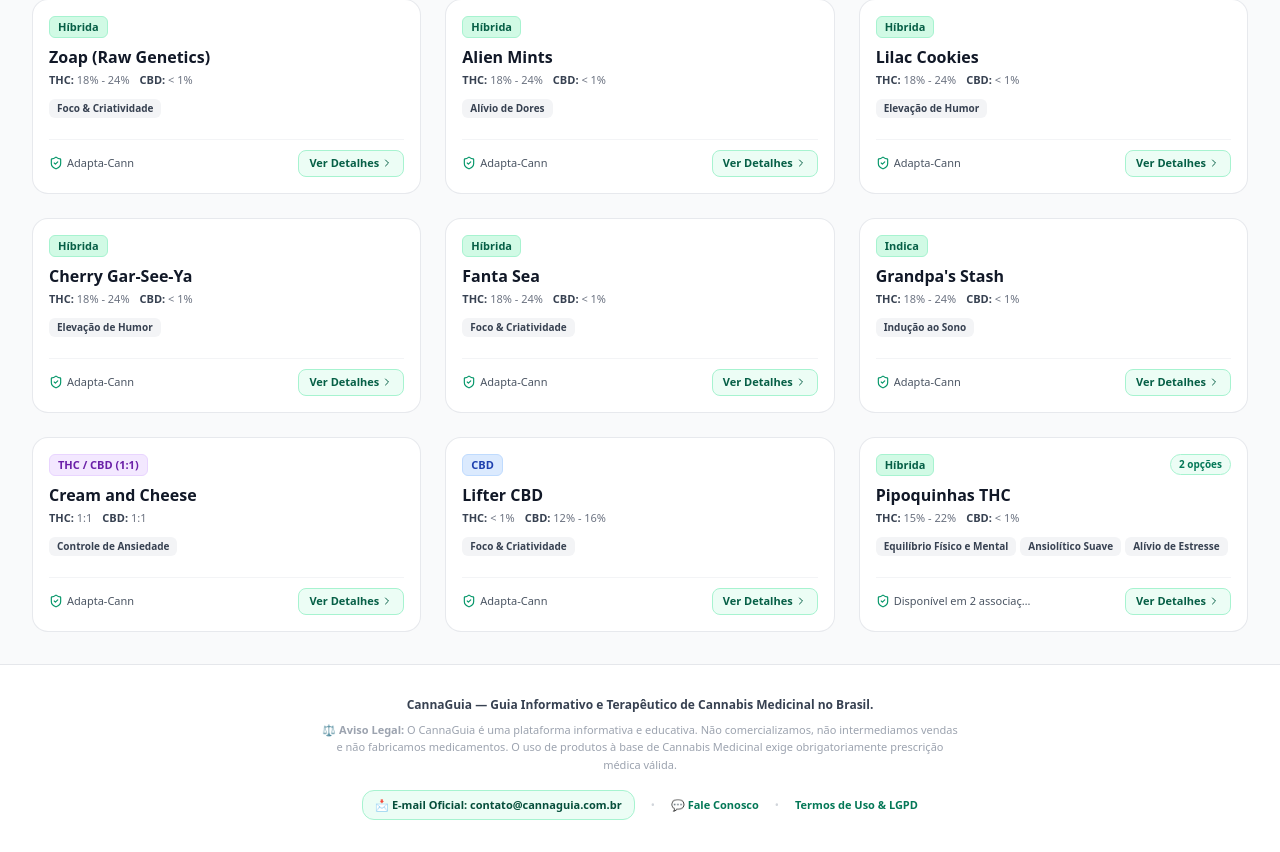
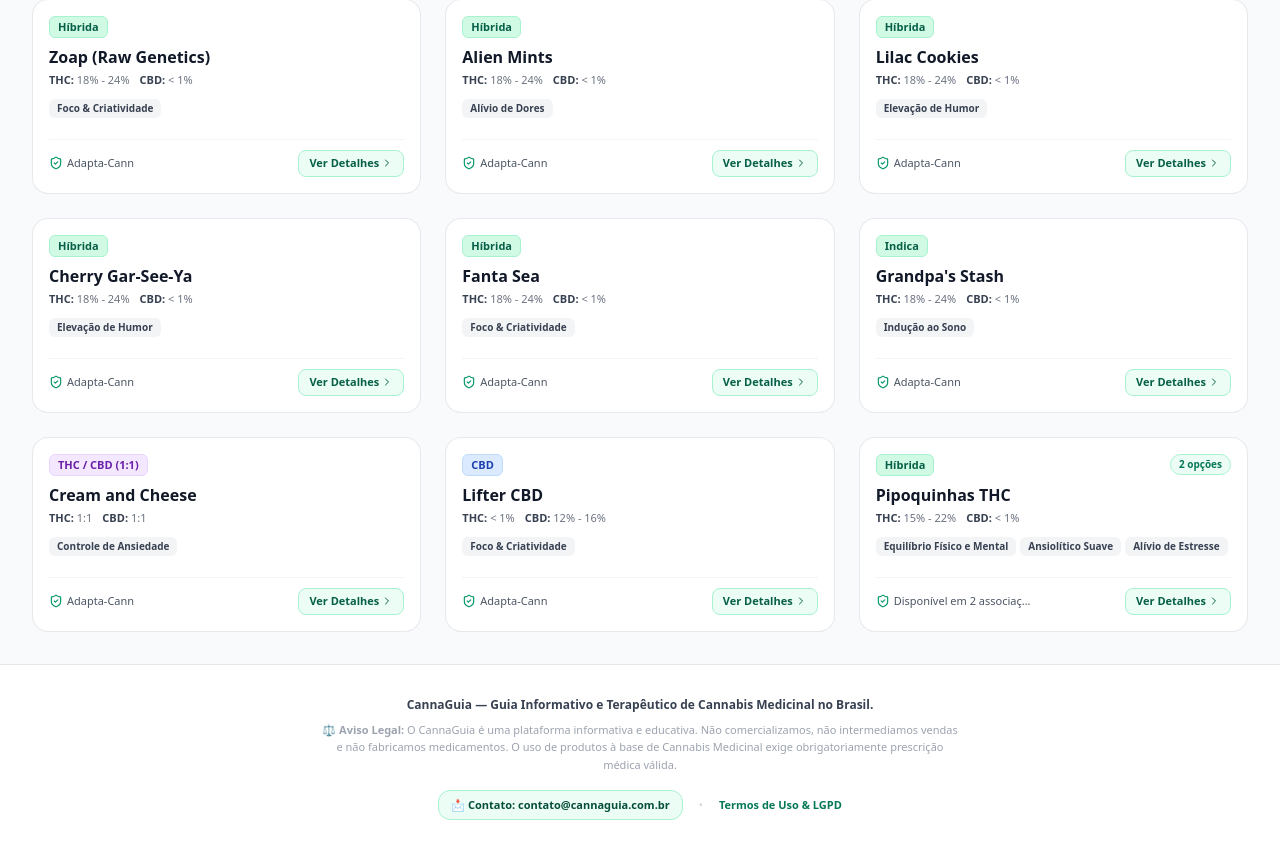
Before and after one commit to bestflightconsultoria-alt/myy-dann-3, a React (Vite) app: page / in a window 1280 px wide. Shown: the part 4018-4870 px from the top of the page. Built offline with nearby package versions, Linux system fonts and the light colour scheme; no server answers; the database is empty.

Commit message:
style: simplificar rodape deixando apenas o botao limpo Contato: contato@cannaguia.com.br

```diff
--- a/src/App.tsx
+++ b/src/App.tsx
@@ -194,15 +194,8 @@ export function App() {
             href="mailto:contato@cannaguia.com.br"
             className="text-emerald-900 font-bold hover:underline flex items-center gap-1.5 bg-emerald-50 hover:bg-emerald-100 px-3 py-1.5 rounded-xl border border-emerald-200 shadow-xs transition-all"
           >
-            📩 E-mail Oficial: contato@cannaguia.com.br
+            📩 Contato: contato@cannaguia.com.br
           </a>
-          <span className="text-gray-300">•</span>
-          <button
-            onClick={() => setIsContactOpen(true)}
-            className="text-emerald-700 font-bold hover:underline"
-          >
-            💬 Fale Conosco
-          </button>
           <span className="text-gray-300">•</span>
           <button
             onClick={() => setIsTermsOpen(true)}
```
